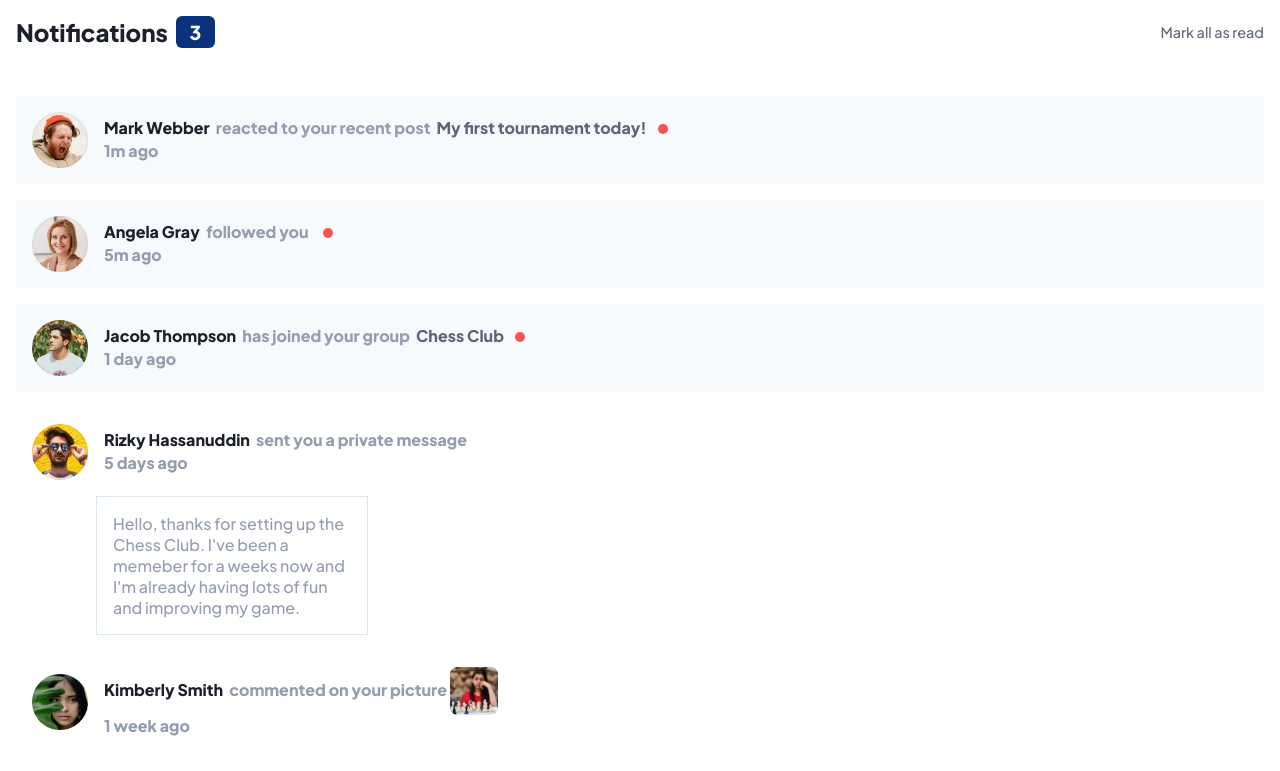
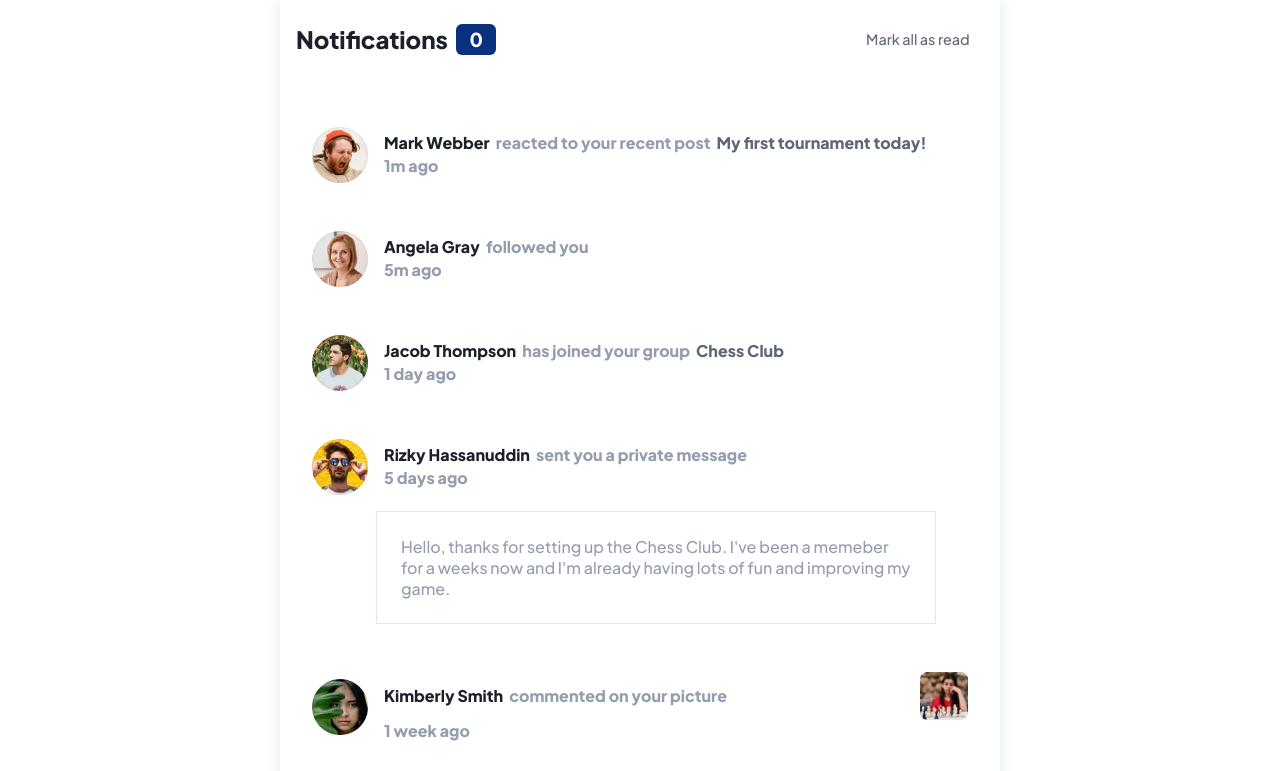
Before and after one commit to Baayeh/notifications-page-main, a plain HTML site: page index.html in a window 1280 px wide. Both pictures are taken after a click on the button "Mark all as read". Shown: the top 771 px of the page. Drawn offline with Linux system fonts and the light colour scheme.

Commit message:
modified notification for desktop screens

```diff
--- a/script.js
+++ b/script.js
@@ -1,4 +1,5 @@
 const ul = document.querySelector('#message-list');
+const readBtn = document.querySelector('.read-btn');
 
 const notifications = [
   {
@@ -109,4 +110,22 @@ function addNotificationToList(notification) {
   ul.innerHTML += li;
 }
 
+function markAsRead() {
+  const badge = document.querySelector('.badge');
+  badge.innerHTML = '0';
+  const li = document.querySelectorAll('.main-card');
+  li.forEach(list => {
+    if(list.classList.contains('false')) {
+      const spans = document.querySelectorAll('.rounded-badge');
+      spans.forEach(span => {
+        span.style.display = 'none';
+      });
+      list.classList.remove('false');
+      list.classList.add('bg-color');
+    }
+  });
+}
+
 document.addEventListener('DOMContentLoaded', displayNotifications);
+
+readBtn.addEventListener('click', markAsRead);
--- a/style.css
+++ b/style.css
@@ -22,12 +22,17 @@
   color: var(--very-dark-blue);
 }
 
+body {
+  /* background-color: var(--very-light-grayish-blue); */
+}
+
 main {
   padding: 1em 1em 0 1em;
 }
 
 section.notification {
   display: flex;
+  width: 100%;
   justify-content: space-between;
   align-items: center;
 }
@@ -53,11 +58,14 @@ section.notification button.read-btn {
   color: var(--dark-grayish-blue);
   font-size: 0.9em;
   cursor: pointer;
-  transition: 0.7s;
+  transition: all 0.7s;
+  padding: 1em;
 }
 
 section.notification button.read-btn:hover {
   color: var(--very-dark-blue);
+  -webkit-box-shadow: 0px 10px 13px -7px #000000, 5px -50px 0px 50px rgba(0,0,0,0);
+  box-shadow: 0px 10px 13px -7px #000000, 5px -50px 0px 50px rgba(0,0,0,0);
 }
 
 ul {
@@ -74,6 +82,13 @@ ul#message-list li.card {
   display: flex;
   flex-direction: column;
   margin: 1em 0;
+  cursor: pointer;
+  transition: 1s;
+}
+
+ul#message-list li.card:hover {
+  -webkit-box-shadow: 0px 10px 13px -7px #000000, 5px 5px 15px 5px rgba(0,0,0,0);
+  box-shadow: 0px 10px 13px -7px #000000, 5px 5px 15px 5px rgba(0,0,0,0);
 }
 
 ul#message-list li.card div.main-card {
@@ -90,6 +105,10 @@ ul#message-list li.card div.main-card {
 
 li.card div.main-card img.card-img {
   width: 3.5em;
+}
+
+div.card-body {
+  width: 100%;
 }
 
 div.card-body > div {
@@ -147,3 +166,21 @@ footer.attribution {
 footer.attribution a {
   color: hsl(228, 45%, 44%);
 }
+
+@media screen and (min-width: 738px) {
+  main {
+    display: flex;
+    flex-direction: column;
+    max-width: 45em;
+    align-items: center;
+    justify-content: center;
+    margin: 0 auto;
+    box-shadow: 0 3px 15px var(--light-grayish-blue-2);
+  }
+
+  li.card p.message {
+    padding: 1.5em;
+    max-width: 35em;
+    margin: 0 0 1em 5em;
+  }
+}
```
